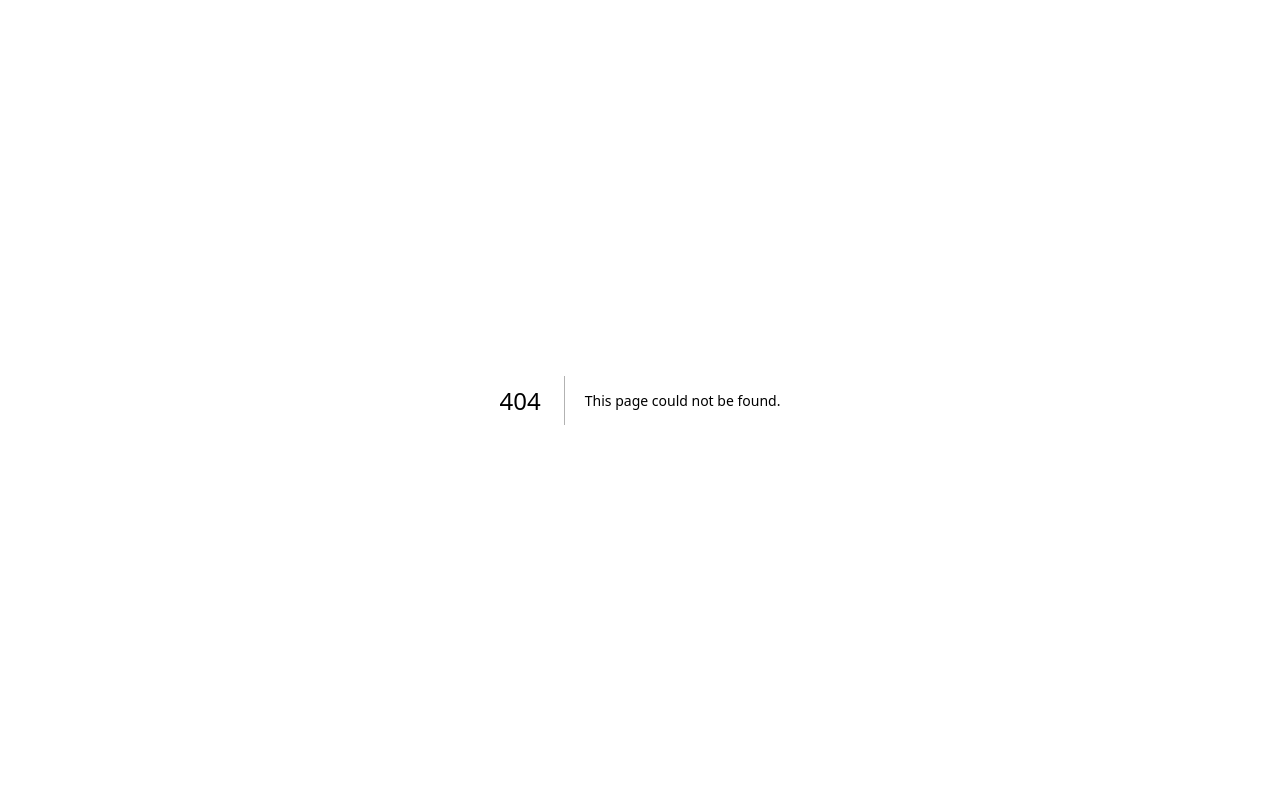
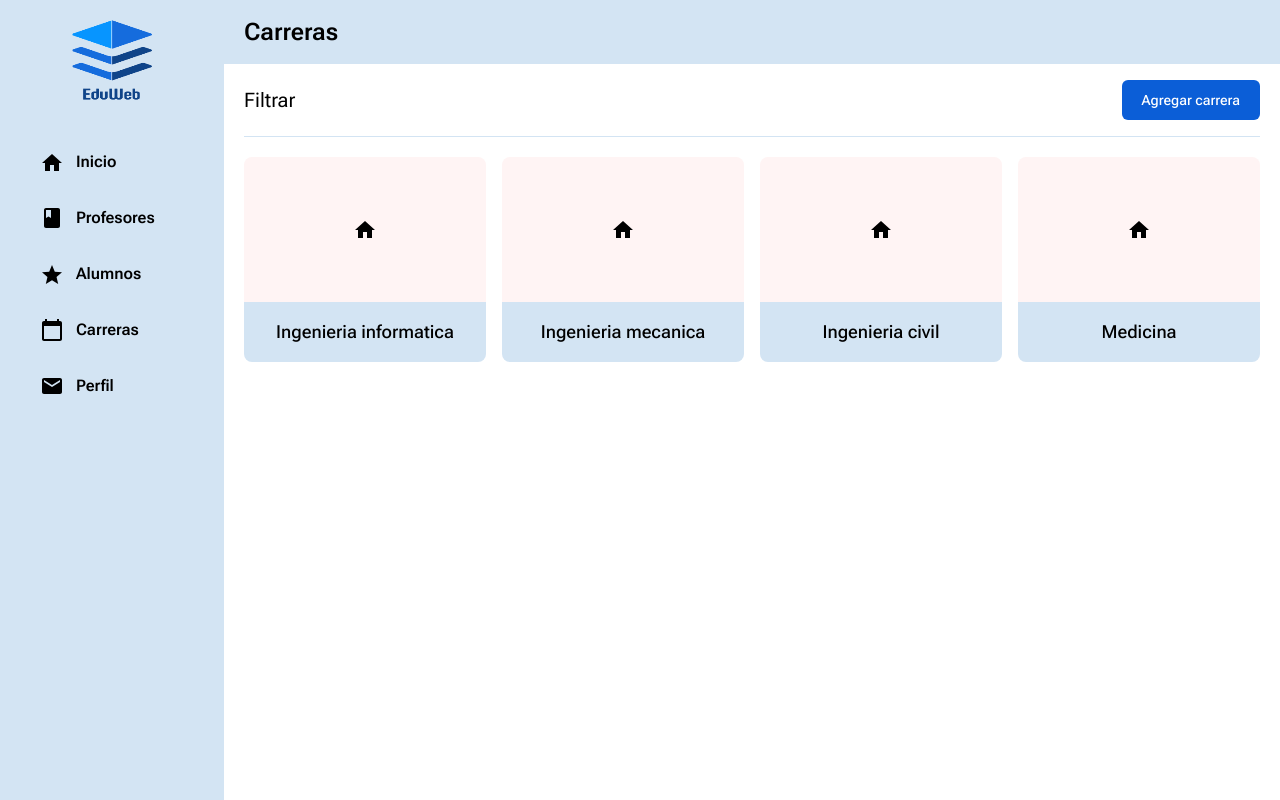
Before and after one commit to No-Country/S7-22-T-NodeReact, a Next.js app in the folder frontend/: page /carreras in a window 1280 px wide. Before the commit this address had no page. Built offline with nearby package versions, Linux system fonts and the light colour scheme; data requests are answered from the project's data file.

Commit message:
added carreras

```diff
--- a/frontend/db.json
+++ b/frontend/db.json
@@ -100,7 +100,26 @@
       "phone": "1149348347"
     }
   ],
-  "profile": {
-    "name": "typicode"
-  }
+  "grads": [
+    {
+      "id": 1,
+      "name": "Ingenieria informatica",
+      "slug": "ingenieria-informatica"
+    },
+    {
+      "id": 2,
+      "name": "Ingenieria mecanica",
+      "slug": "ingenieria-mecanica"
+    },
+    {
+      "id": 3,
+      "name": "Ingenieria civil",
+        "slug": "ingenieria-civil"
+    },
+    {
+      "id": 4,
+      "name": "Medicina",
+      "slug": "medicina"
+    }
+  ]
 }
--- a/frontend/src/components/Layout.jsx
+++ b/frontend/src/components/Layout.jsx
@@ -11,7 +11,7 @@ const menuItems = [
     { label: 'Inicio', url: '/', icon: <HomeIcon /> },
     { label: 'Profesores', url: '/profesores', icon: <SubjectsIcon /> },
     { label: 'Alumnos', url: '/agregaralumno', icon: <StarIcon /> },
-    { label: 'Carreras', url: '/cursos', icon: <CalendarIcon /> },
+    { label: 'Carreras', url: '/carreras', icon: <CalendarIcon /> },
     { label: 'Perfil', url: '/perfil', icon: <MessageIcon /> },
 ];
 
--- /dev/null
+++ b/frontend/src/components/grad-card.jsx
@@ -0,0 +1,19 @@
+import { HomeIcon } from "@/assets/icons";
+import { useRouter } from "next/router";
+
+const GradCard = ({ name, path }) => {
+    const router = useRouter();
+
+    return (
+        <div className='cursor-pointer' onClick={() => router.push(`/carreras/${path}`)}>
+            <div className='bg-danger-bg rounded-t-lg py-16 flex justify-center'>
+                <HomeIcon />
+            </div>
+            <div className='bg-secondary rounded-b-lg flex justify-center items-center py-4'>
+                <p className='text-lg font-medium'>{name}</p>
+            </div>
+        </div>
+    )
+}
+
+export default GradCard;
--- /dev/null
+++ b/frontend/src/pages/carreras/[slug].jsx
@@ -0,0 +1,14 @@
+import { useRouter } from 'next/router';
+
+const Carrera = () => {
+    const router = useRouter();
+    const { slug } = router.query;
+
+    return (
+    <div>
+      <h1> {slug} </h1>
+    </div>
+  );
+}
+
+export default Carrera;
--- /dev/null
+++ b/frontend/src/pages/carreras/agregar.jsx
@@ -0,0 +1,11 @@
+import Layout from "@/components/Layout";
+
+const Agregar = () => {
+    return (
+        <Layout name='Agregar carrera'>
+            <h1>Agregar carrera</h1>
+        </Layout>
+    )
+}
+
+export default Agregar;
--- /dev/null
+++ b/frontend/src/pages/carreras/index.jsx
@@ -0,0 +1,39 @@
+import Layout from "@/components/Layout";
+import Button from "@/components/Button";
+import GradCard from "@/components/grad-card";
+import Link from "next/link";
+
+const Carreras = ({ grads }) => {
+    return (
+        <Layout name='Carreras'>
+            <div className='flex justify-between items-center py-4 border-b border-secondary'>
+                <p className='text-h4'>Filtrar</p>
+                <Link href={'/carreras/agregar'}>
+                    <Button text={'Agregar carrera'} variant={'interactive'} visible={true} />
+                </Link>
+            </div>
+
+            <div className='grid gap-4 md:grid-cols-4 pt-5'>
+                {grads && grads.map((grad, id) => {
+                    return (
+                        <GradCard key={id} name={grad.name} path={grad.slug} />
+                    )
+                })}
+            </div>
+
+        </Layout>
+    )
+}
+
+export default Carreras;
+
+export const getServerSideProps = async () => {
+    const res = await fetch('http://localhost:3001/grads');
+    const grads = await res.json();
+
+    return {
+        props: {
+            grads
+        }
+    }
+}
```
